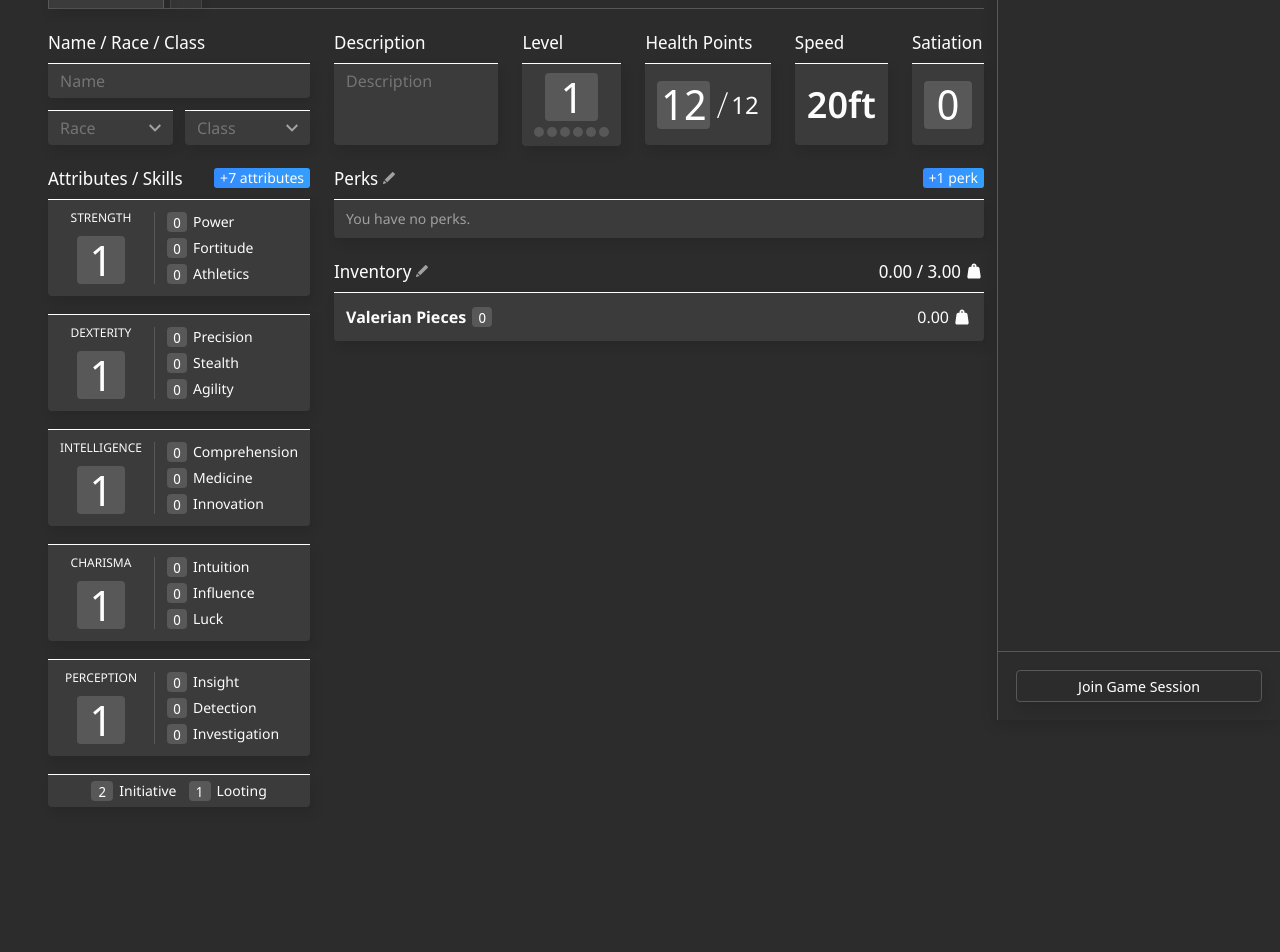
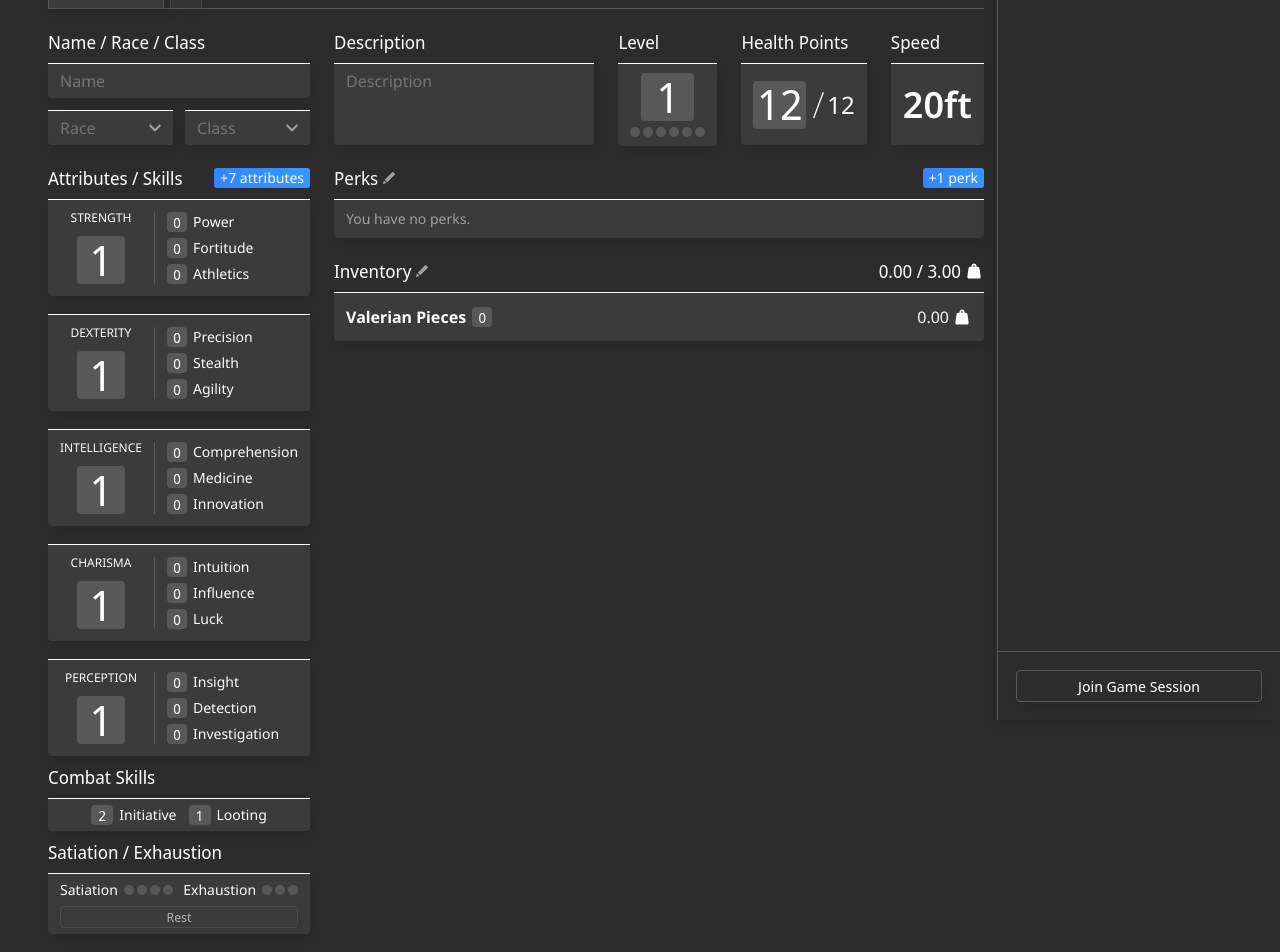
Before and after one commit to Paradoxdotexe/vade-mecum, a React (Create React App) app: page /engine in a window 1280 px wide. Shown: the part 80-1032 px from the top of the page. Before the commit the page ends 935 px from the top, so only its background shows below. Built offline with nearby package versions, Linux system fonts and the light colour scheme.

Commit message:
PATCH: Add exhaustion, add Points component

```diff
--- a/src/components/VButton.tsx
+++ b/src/components/VButton.tsx
@@ -41,8 +41,13 @@ const Button = styled.button`
     transition: width ease 450ms;
   }
 
-  &:hover::before {
+  &:not(:disabled)&:hover::before {
     width: 100%;
+  }
+
+  &:disabled {
+    cursor: default;
+    opacity: 0.6;
   }
 `;
 
@@ -53,6 +58,7 @@ type VButtonProps = {
   type?: 'default' | 'primary';
   size?: 'default' | 'large';
   onClick?: () => void;
+  disabled?: boolean;
 };
 
 export const VButton: React.FC<VButtonProps> = props => {
@@ -61,6 +67,7 @@ export const VButton: React.FC<VButtonProps> = props => {
       style={props.style}
       className={`${props.className} ${props.type === 'primary' ? 'button--primary' : ''} ${props.size === 'large' ? 'button--large' : ''}`}
       onClick={props.onClick}
+      disabled={props.disabled}
     >
       {props.children}
     </Button>
--- a/src/pages/engine/Character.ts
+++ b/src/pages/engine/Character.ts
@@ -119,11 +119,12 @@ export type Character = {
   level: number;
   levelPoints: number;
   satiation: number;
+  exhaustion: number;
   classKey?: string;
   classItemDescription?: string;
   raceKey?: string;
   attributes: Attributes;
-  hitPoints: number;
+  healthPoints: number;
   classPoints: number;
   perkKeys: string[];
   classAbilityKeys: string[];
@@ -137,8 +138,9 @@ export const DEFAULT_CHARACTER: Character = {
   level: 1,
   levelPoints: 0,
   satiation: 0,
+  exhaustion: 0,
   attributes: DEFAULT_ATTRIBUTES,
-  hitPoints: 12,
+  healthPoints: 12,
   classPoints: 0,
   perkKeys: [],
   classAbilityKeys: [],
--- a/src/pages/engine/characterSheet/AttributeCards.tsx
+++ b/src/pages/engine/characterSheet/AttributeCards.tsx
@@ -7,7 +7,6 @@ import { useCharacters } from '../useCharacters';
 import { Attribute, AttributeKey } from '@/pages/engine/Character';
 import { RollEvaluation, useRolls } from '../useRolls';
 import { DateTime } from 'luxon';
-import { SideSkillsCard } from './SideSkillsCard';
 
 const StyledAttributeCards = styled.div`
   display: flex;
@@ -73,7 +72,6 @@ export const AttributeCards: React.FC = () => {
             }}
           />
         ))}
-        <SideSkillsCard />
       </StyledAttributeCards>
       <VPopup
         open={rolledAttributeActive}
@@ -94,7 +92,7 @@ export const AttributeCards: React.FC = () => {
               timestamp: DateTime.now().toISO(),
               evaluation: RollEvaluation.CHECK
             });
-            setTimeout(() => setRolledAttributeActive(false), 1500);
+            setTimeout(() => setRolledAttributeActive(false), 1000);
           }}
         />
       </VPopup>
--- a/src/pages/engine/characterSheet/CharacterSheet.tsx
+++ b/src/pages/engine/characterSheet/CharacterSheet.tsx
@@ -25,6 +25,7 @@ import { pulsingFailure, pulsingSuccess } from '@/styles/pulsingBackground';
 import { pluralize } from '@/utils/pluralize';
 import { capitalize } from 'lodash-es';
 import { SatiationCard } from './SatiationCard';
+import { CombatSkillsCard } from './CombatSkillsCard';
 
 const Sheet = styled.div`
   display: flex;
@@ -174,6 +175,12 @@ export const CharacterSheet: React.FC = () => {
             )}
           </VHeader>
           <AttributeCards />
+
+          <VHeader className="section__header">Combat Skills</VHeader>
+          <CombatSkillsCard />
+
+          <VHeader>Satiation / Exhaustion</VHeader>
+          <SatiationCard />
         </div>
       </div>
 
@@ -194,10 +201,6 @@ export const CharacterSheet: React.FC = () => {
           <div className="sheet__section">
             <VHeader>Speed</VHeader>
             <SpeedCard />
-          </div>
-          <div className="sheet__section">
-            <VHeader>Satiation</VHeader>
-            <SatiationCard />
           </div>
           {currentCharacter.maxClassPoints > 0 && (
             <div className="sheet__section">
--- a/src/pages/engine/characterSheet/SideSkillsCard.tsx
+++ b/src/pages/engine/characterSheet/CombatSkillsCard.tsx
@@ -9,7 +9,7 @@ import { DiceFactor, RollCard } from '../RollCard';
 import { VPopup } from '@/components/VPopup';
 import { parseComputation } from '@/utils/parseComputation';
 
-const StyledSideSkillsCard = styled(VCard)`
+const StyledCombatSkillsCard = styled(VCard)`
   display: flex;
   align-items: center;
   justify-content: center;
@@ -33,7 +33,7 @@ const StyledSideSkillsCard = styled(VCard)`
   }
 `;
 
-export const SideSkillsCard: React.FC = () => {
+export const CombatSkillsCard: React.FC = () => {
   const { addRoll } = useRolls();
   const { currentCharacter } = useCharacters();
 
@@ -98,7 +98,7 @@ export const SideSkillsCard: React.FC = () => {
 
   return (
     <>
-      <StyledSideSkillsCard>
+      <StyledCombatSkillsCard>
         <div className="card__sideSkill">
           <VNumberInput value={currentCharacter.initiative} max={99} disabled />
           <div className="sideSkill__label" onClick={() => setSideSkill('Initiative')}>
@@ -111,7 +111,7 @@ export const SideSkillsCard: React.FC = () => {
             Looting
           </div>
         </div>
-      </StyledSideSkillsCard>
+      </StyledCombatSkillsCard>
       <VPopup open={!!sideSkill} onClose={() => setSideSkill(undefined)}>
         <RollCard
           title={`${currentCharacter.name || 'Anonymous'} (${sideSkill})`}
@@ -125,7 +125,7 @@ export const SideSkillsCard: React.FC = () => {
               timestamp: DateTime.now().toISO(),
               evaluation: RollEvaluation.SUM
             });
-            setTimeout(() => setSideSkill(undefined), 1500);
+            setTimeout(() => setSideSkill(undefined), 1000);
           }}
         />
       </VPopup>
--- a/src/pages/engine/characterSheet/HealthPointsCard.tsx
+++ b/src/pages/engine/characterSheet/HealthPointsCard.tsx
@@ -28,7 +28,7 @@ export const HealthPointsCard: React.FC = () => {
       <VNumberInput
         size={48}
         max={currentCharacter.maxHealthPoints}
-        value={currentCharacter.hitPoints}
+        value={currentCharacter.healthPoints}
         onChange={currentCharacter.setHealthPoints}
       />
       <div className="card__slash">/</div>
--- a/src/pages/engine/characterSheet/InventoryCard.tsx
+++ b/src/pages/engine/characterSheet/InventoryCard.tsx
@@ -180,7 +180,7 @@ export const InventoryCard: React.FC = () => {
               timestamp: DateTime.now().toISO(),
               evaluation: rolledItemEvaluation
             });
-            setTimeout(() => setRolledItemActive(false), 1500);
+            setTimeout(() => setRolledItemActive(false), 1000);
           }}
         />
       </VPopup>
--- a/src/pages/engine/characterSheet/LevelCard.tsx
+++ b/src/pages/engine/characterSheet/LevelCard.tsx
@@ -5,6 +5,7 @@ import styled from 'styled-components';
 import { useCharacters } from '../useCharacters';
 import { VButton } from '@/components/VButton';
 import { pulsingSuccess } from '@/styles/pulsingBackground';
+import { Points } from './Points';
 
 const StyledLevelCard = styled(VCard)`
   flex: 1;
@@ -14,23 +15,6 @@ const StyledLevelCard = styled(VCard)`
   justify-content: center;
   gap: 6px;
   padding-block: 9px;
-
-  .card__levelPoints {
-    display: flex;
-    gap: 3px;
-
-    .levelPoints__point {
-      height: 10px;
-      width: 10px;
-      border-radius: 6px;
-      background-color: #585858;
-      cursor: pointer;
-
-      &.point--gained {
-        ${pulsingSuccess}
-      }
-    }
-  }
 
   button {
     ${pulsingSuccess}
@@ -61,21 +45,11 @@ export const LevelCard: React.FC = () => {
       <VNumberInput size={48} min={1} max={24} value={currentCharacter.level} disabled />
 
       {currentCharacter.level < 24 && (
-        <div className="card__levelPoints">
-          {[...new Array(6)].map((_, i) => (
-            <div
-              key={i}
-              className={`levelPoints__point ${currentCharacter.levelPoints > i ? 'point--gained' : ''}`}
-              onClick={() => {
-                if (i + 1 === currentCharacter.levelPoints) {
-                  currentCharacter.setLevelPoints(0);
-                } else {
-                  currentCharacter.setLevelPoints(i + 1);
-                }
-              }}
-            />
-          ))}
-        </div>
+        <Points
+          max={6}
+          value={currentCharacter.levelPoints}
+          onChange={currentCharacter.setLevelPoints}
+        />
       )}
 
       <VButton
--- /dev/null
+++ b/src/pages/engine/characterSheet/Points.tsx
@@ -0,0 +1,47 @@
+import { pulsingFailure, pulsingSuccess } from '@/styles/pulsingBackground';
+import React from 'react';
+import styled from 'styled-components';
+
+const StyledPoints = styled.div<{ $type: 'SUCCESS' | 'FAILURE' }>`
+  display: flex;
+  gap: 3px;
+
+  .points__point {
+    height: 10px;
+    width: 10px;
+    border-radius: 6px;
+    background-color: #585858;
+    cursor: pointer;
+
+    &.point--filled {
+      ${props => (props.$type === 'SUCCESS' ? pulsingSuccess : pulsingFailure)}
+    }
+  }
+`;
+
+type PointsProps = {
+  max: number;
+  value: number;
+  onChange: (value: number) => void;
+  type?: 'SUCCESS' | 'FAILURE';
+};
+
+export const Points: React.FC<PointsProps> = props => {
+  return (
+    <StyledPoints $type={props.type ?? 'SUCCESS'}>
+      {[...new Array(props.max)].map((_, i) => (
+        <div
+          key={i}
+          className={`points__point ${props.value > i ? 'point--filled' : ''}`}
+          onClick={() => {
+            if (i + 1 === props.value) {
+              props.onChange(0);
+            } else {
+              props.onChange(i + 1);
+            }
+          }}
+        />
+      ))}
+    </StyledPoints>
+  );
+};
--- a/src/pages/engine/characterSheet/SatiationCard.tsx
+++ b/src/pages/engine/characterSheet/SatiationCard.tsx
@@ -1,27 +1,113 @@
-import React from 'react';
+import React, { useState } from 'react';
 import { VCard } from '@/components/VCard';
-import { VNumberInput } from '@/components/VNumberInput';
 import styled from 'styled-components';
 import { useCharacters } from '../useCharacters';
+import { Points } from './Points';
+import { VButton } from '@/components/VButton';
+import { VPopup } from '@/components/VPopup';
+import { DiceFactor, RollCard } from '../RollCard';
+import { RollEvaluation, useRolls } from '../useRolls';
+import { DateTime } from 'luxon';
+import { sum } from 'lodash-es';
 
 const StyledSatiationCard = styled(VCard)`
-  flex: 1;
+  display: flex;
+  flex-direction: column;
+  gap: 6px;
+
+  .card__stats {
+    display: flex;
+    justify-content: space-between;
+
+    .stats__stat {
       display: flex;
       align-items: center;
-  justify-content: center;
+      gap: 6px;
+      font-size: 14px;
+      padding: 3px 0;
+    }
+  }
 `;
 
 export const SatiationCard: React.FC = () => {
+  const { addRoll } = useRolls();
   const { currentCharacter } = useCharacters();
 
+  const [resting, setResting] = useState(false);
+
+  const diceFactors: DiceFactor[] = [
+    {
+      type: 'A',
+      label: 'Level',
+      value: currentCharacter.level,
+      disabled: true
+    },
+    {
+      type: 'A',
+      label: currentCharacter.attributes.strength.label,
+      value: currentCharacter.attributes.strength.value,
+      disabled: true
+    },
+    {
+      type: 'A',
+      label: currentCharacter.attributes.strength.skills.fortitude.label,
+      value: currentCharacter.attributes.strength.skills.fortitude.value,
+      disabled: true
+    },
+    {
+      type: 'A',
+      label: 'Bonus',
+      value: 0
+    }
+  ];
+
   return (
+    <>
       <StyledSatiationCard>
-      <VNumberInput
-        size={48}
+        <div className="card__stats">
+          <div className="stats__stat">
+            Satiation
+            <Points
               max={4}
               value={currentCharacter.satiation}
               onChange={currentCharacter.setSatiation}
             />
+          </div>
+          <div className="stats__stat">
+            Exhaustion
+            <Points
+              max={3}
+              value={currentCharacter.exhaustion}
+              onChange={currentCharacter.setExhaustion}
+              type={'FAILURE'}
+            />
+          </div>
+        </div>
+        <VButton onClick={() => setResting(true)} disabled={!currentCharacter.satiation}>
+          Rest
+        </VButton>
       </StyledSatiationCard>
+      <VPopup open={resting} onClose={() => setResting(false)}>
+        <RollCard
+          title={`${currentCharacter.name || 'Anonymous'} (Resting)`}
+          diceFactors={diceFactors}
+          evaluation={RollEvaluation.SUM}
+          onRoll={dice => {
+            addRoll({
+              characterId: currentCharacter.id,
+              label: 'Resting',
+              dice,
+              timestamp: DateTime.now().toISO(),
+              evaluation: RollEvaluation.SUM
+            });
+            setTimeout(() => setResting(false), 1000);
+
+            currentCharacter.setSatiation(currentCharacter.satiation - 1);
+            currentCharacter.setHealthPoints(currentCharacter.healthPoints + sum(dice));
+            currentCharacter.setExhaustion(0);
+          }}
+        />
+      </VPopup>
+    </>
   );
 };
--- a/src/pages/engine/useCharacters.tsx
+++ b/src/pages/engine/useCharacters.tsx
@@ -15,13 +15,15 @@ type CharactersState = {
 };
 
 const DEFAULT_CHARACTERS_STATE: CharactersState = {
-  version: '10.0',
+  version: '11.0',
   characters: { [DEFAULT_CHARACTER.id]: structuredClone(DEFAULT_CHARACTER) },
   currentCharacterId: DEFAULT_CHARACTER.id
 };
 
 interface CSC extends CharactersState {
-  update: (partialCharactersState: Partial<CharactersState>) => void;
+  update: (
+    partialCharactersState: (charactersState: CharactersState) => Partial<CharactersState>
+  ) => void;
 }
 
 const CharactersStateContext = React.createContext<CSC>({
@@ -37,8 +39,13 @@ export const CharactersStateProvider: React.FC<{ children?: ReactNode }> = props
 
   useStateVersioner(charactersState, setCharactersState, DEFAULT_CHARACTERS_STATE);
 
-  const update = (partialCharactersState: Partial<CharactersState>) => {
-    setCharactersState(charactersState => ({ ...charactersState, ...partialCharactersState }));
+  const update = (
+    partialCharactersState: (charactersState: CharactersState) => Partial<CharactersState>
+  ) => {
+    setCharactersState(charactersState => ({
+      ...charactersState,
+      ...partialCharactersState(charactersState)
+    }));
   };
 
   const charactersStateContext: CSC = {
@@ -58,34 +65,41 @@ export const useCharacters = () => {
 
   const currentCharacter = useCurrentCharacter();
   const setCurrentCharacter = (characterId: string) => {
-    charactersState.update({ currentCharacterId: characterId });
+    charactersState.update(() => ({
+      currentCharacterId: characterId
+    }));
   };
 
   const addCharacter = () => {
     // add new default character
     const characterId = uuid();
+
+    charactersState.update(charactersState => {
       const characters = {
         ...charactersState.characters,
         [characterId]: { ...structuredClone(DEFAULT_CHARACTER), id: characterId }
       };
 
-    charactersState.update({ characters, currentCharacterId: characterId });
+      return { characters, currentCharacterId: characterId };
+    });
   };
 
   const removeCharacter = (characterId: string) => {
+    charactersState.update(charactersState => {
       // remove character from characters
       const characters = { ...charactersState.characters };
       delete characters[characterId];
 
       // update characterId if current character was removed
-    let newCharacterId = currentCharacter.id;
-    if (newCharacterId === currentCharacter.id) {
+      let newCharacterId = charactersState.currentCharacterId;
+      if (newCharacterId === characterId) {
         newCharacterId = Object.keys(characters)[0];
       }
 
-    charactersState.update({
+      return {
         characters,
         currentCharacterId: newCharacterId
+      };
     });
   };
 
@@ -104,10 +118,14 @@ const useCurrentCharacter = () => {
   const character = charactersState.characters[charactersState.currentCharacterId];
 
   const updateCharacter = (partialCharacter: Partial<Character>) => {
+    charactersState.update(charactersState => {
+      const character = charactersState.characters[charactersState.currentCharacterId];
       const newCharacter = { ...character, ...partialCharacter };
       const characters = { ...charactersState.characters };
       characters[charactersState.currentCharacterId] = newCharacter;
-    charactersState.update({ characters });
+
+      return { characters };
+    });
   };
 
   const characterClass = character.classKey
@@ -282,9 +300,11 @@ const useCurrentCharacter = () => {
   const setName = (name: string) => updateCharacter({ name });
   const setDescription = (description: string) => updateCharacter({ description });
   const setRace = (raceKey?: string) => updateCharacter({ raceKey });
-  const setHealthPoints = (hitPoints: number) => updateCharacter({ hitPoints });
+  const setHealthPoints = (healthPoints: number) =>
+    updateCharacter({ healthPoints: Math.min(healthPoints, getMaxHealthPoints()) });
   const setClassPoints = (classPoints: number) => updateCharacter({ classPoints });
   const setSatiation = (satiation: number) => updateCharacter({ satiation });
+  const setExhaustion = (exhaustion: number) => updateCharacter({ exhaustion });
   const setClassItemDescription = (classItemDescription?: string) =>
     updateCharacter({ classItemDescription });
 
@@ -399,6 +419,7 @@ const useCurrentCharacter = () => {
     addLevel,
     removeLevel,
     setSatiation,
+    setExhaustion,
     setClassPoints,
     setClassItemDescription,
     setClass,
--- a/src/version.json
+++ b/src/version.json
@@ -1,4 +1,4 @@
 {
-  "version": "0.26.3",
-  "versionCommitHash": "c23849c"
+  "version": "0.26.4",
+  "versionCommitHash": "7dfc148"
 }
```
Lines whose indentation alone changed are shown as unchanged.
